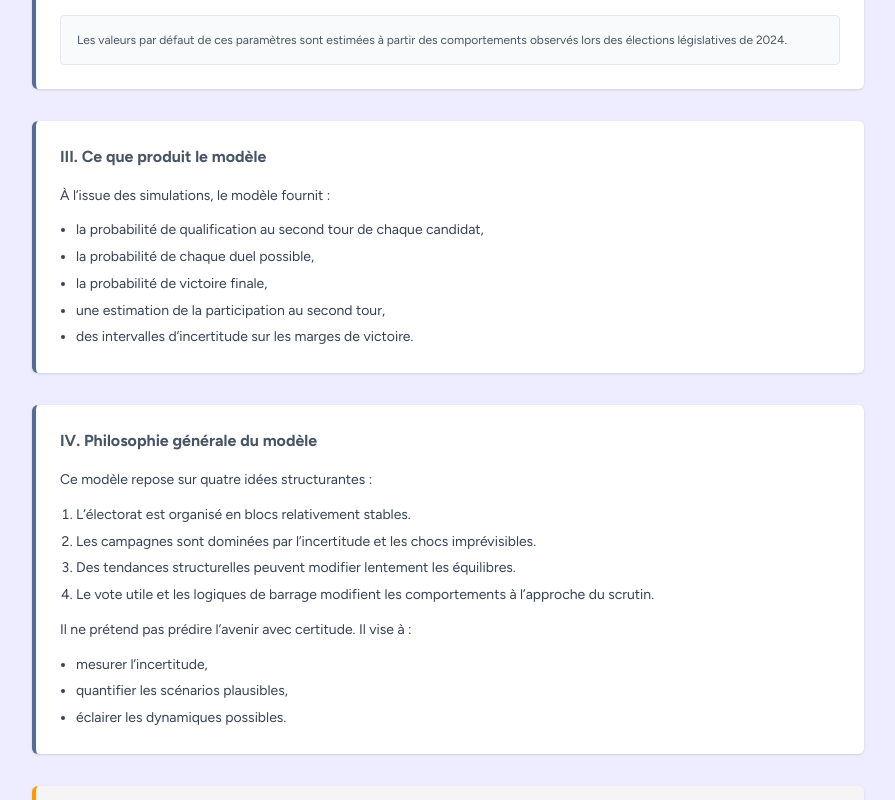
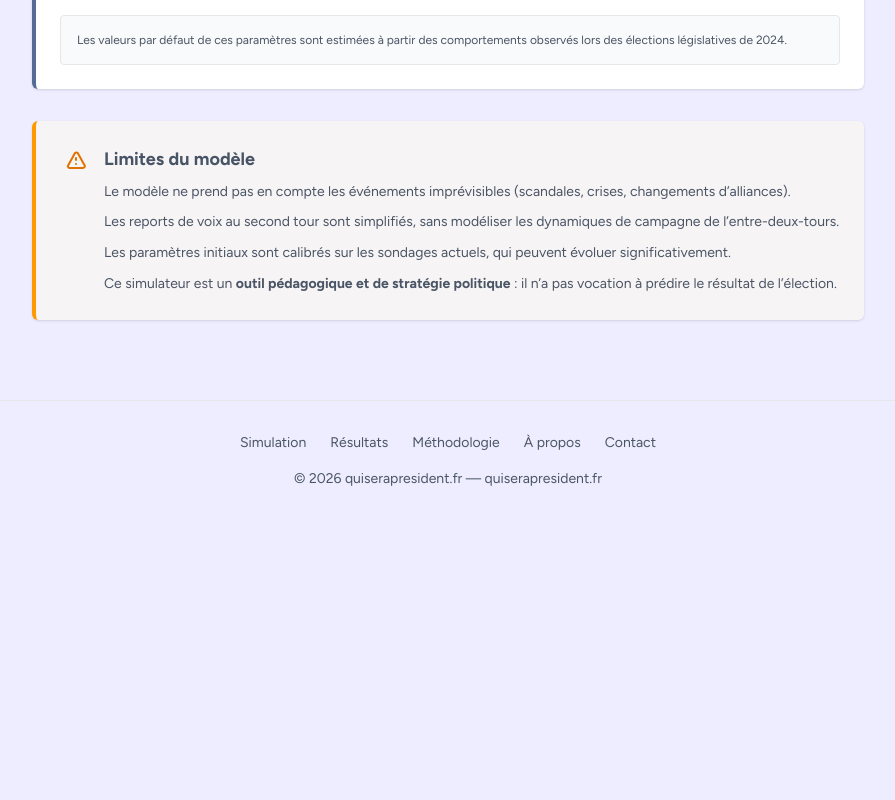
Before and after one commit to MalauryB/simupresident, a Next.js app: page /methodologie in a window 1280 px wide. Shown: the part 4040-4840 px from the top of the page, without its empty margins (192-1087 px from the left). After the commit the page ends 4561 px from the top, so only its background shows below. Built offline with nearby package versions, Linux system fonts and the light colour scheme; no server answers; the database is empty.

Commit message:
rm III et IV qui servent à rien (vendeur de sandwich)

```diff
--- a/src/app/methodologie/page.tsx
+++ b/src/app/methodologie/page.tsx
@@ -318,35 +318,6 @@ export default function MethodologiePage() {
           </div>
         </div>
 
-        {/* ---- III. Ce que produit le modèle ---- */}
-        <SectionCard title="III. Ce que produit le mod&egrave;le">
-          <p>&Agrave; l&rsquo;issue des simulations, le mod&egrave;le fournit :</p>
-          <ul className="ml-4 list-disc space-y-1">
-            <li>la probabilit&eacute; de qualification au second tour de chaque candidat,</li>
-            <li>la probabilit&eacute; de chaque duel possible,</li>
-            <li>la probabilit&eacute; de victoire finale,</li>
-            <li>une estimation de la participation au second tour,</li>
-            <li>des intervalles d&rsquo;incertitude sur les marges de victoire.</li>
-          </ul>
-        </SectionCard>
-
-        {/* ---- IV. Philosophie ---- */}
-        <SectionCard title="IV. Philosophie g&eacute;n&eacute;rale du mod&egrave;le">
-          <p>Ce mod&egrave;le repose sur quatre id&eacute;es structurantes :</p>
-          <ul className="ml-4 list-decimal space-y-1">
-            <li>L&rsquo;&eacute;lectorat est organis&eacute; en blocs relativement stables.</li>
-            <li>Les campagnes sont domin&eacute;es par l&rsquo;incertitude et les chocs impr&eacute;visibles.</li>
-            <li>Des tendances structurelles peuvent modifier lentement les &eacute;quilibres.</li>
-            <li>Le vote utile et les logiques de barrage modifient les comportements &agrave; l&rsquo;approche du scrutin.</li>
-          </ul>
-          <p>Il ne pr&eacute;tend pas pr&eacute;dire l&rsquo;avenir avec certitude. Il vise &agrave; :</p>
-          <ul className="ml-4 list-disc space-y-1">
-            <li>mesurer l&rsquo;incertitude,</li>
-            <li>quantifier les sc&eacute;narios plausibles,</li>
-            <li>&eacute;clairer les dynamiques possibles.</li>
-          </ul>
-        </SectionCard>
-
         {/* ---- Limites du modele ---- */}
         <div className="rounded-md border-l-4 border-l-amber-500 bg-amber-50/50 p-6 shadow-sm">
           <div className="flex items-start gap-3">
```
